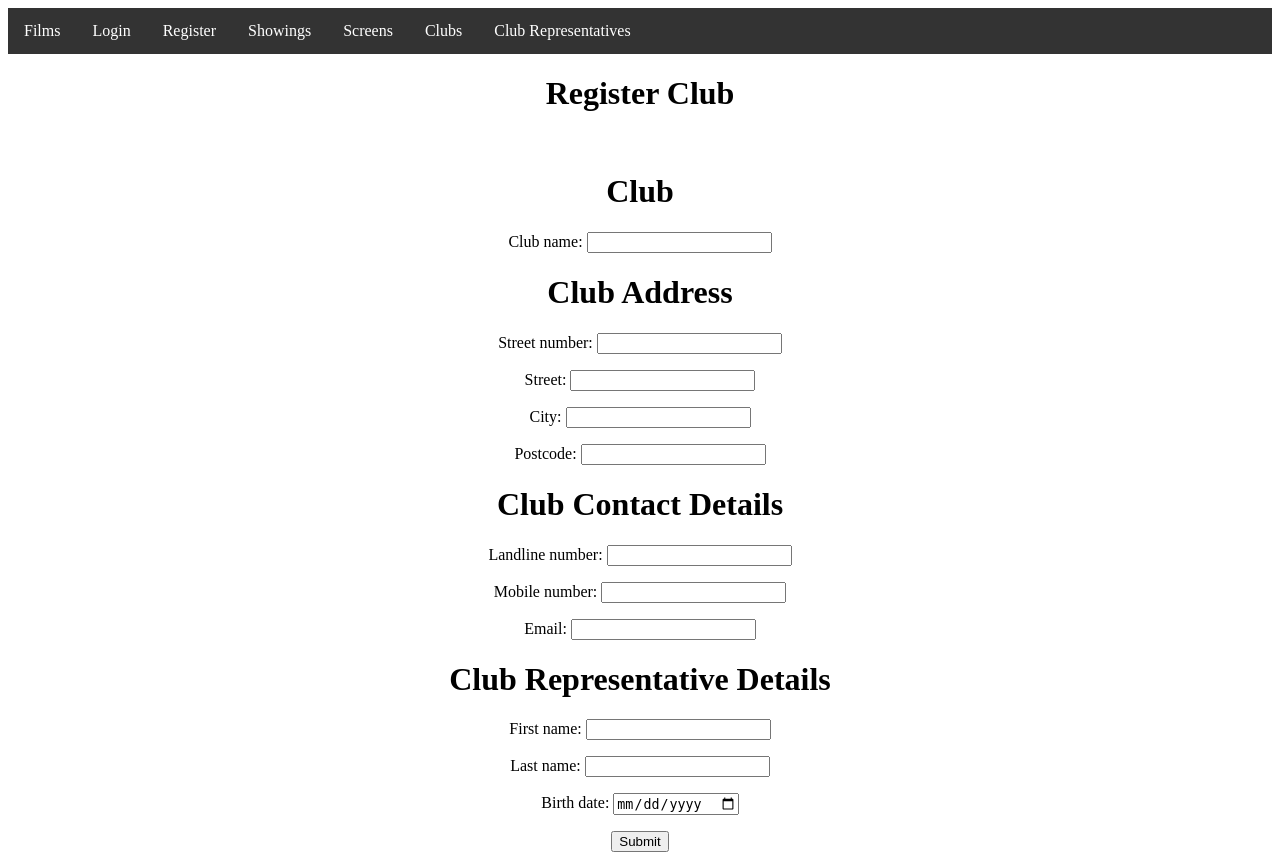
After one commit to LucaP97/ESDProject, a Django app: page /add_club/ in a window 1280 px wide. The commit adds this page. Run offline with Django 4.2, Linux system fonts and the light colour scheme.

Commit message:
club registration basically done

```diff
--- a/UWEFlix/forms.py
+++ b/UWEFlix/forms.py
@@ -1,5 +1,6 @@
 from django import forms
 from django.forms import ModelForm
+from django.forms.widgets import DateInput
 from .models import *
 
 
@@ -31,3 +32,21 @@ class ClubForm(forms.ModelForm):
     class Meta:
         model = Club
         fields = ['club_name']
+
+class ClubRepresentativeForm(forms.ModelForm):
+    class Meta:
+        model = ClubRepresentative
+        fields = ['first_name', 'last_name', 'birth_date']
+        widgets = {
+            'birth_date': forms.DateInput(attrs={'type': 'date', 'class': 'datepicker'})
+        }
+
+class AddressForm(forms.ModelForm):
+    class Meta:
+        model = Address
+        fields = ['street_number', 'street', 'city', 'postcode']
+
+class ContactForm(forms.ModelForm):
+    class Meta:
+        model = ContactDetails
+        fields = ['landline_number', 'mobile_number', 'email']
--- a/UWEFlix/models.py
+++ b/UWEFlix/models.py
@@ -1,5 +1,6 @@
 # from django.contrib.auth.models import AbstractUser
 from django.conf import settings
+#from django.utils.crypto import get_random_string
 from django.db import models
 
 # # users
@@ -100,8 +101,8 @@ class ClubRepresentative(models.Model):
     first_name = models.CharField(max_length=255)
     last_name = models.CharField(max_length=255)
     birth_date = models.DateField()
-    club_representative_number = models.IntegerField(unique=True)
-    # user = models.OneToOneField(settings.AUTH_USER_MODEL, on_delete=models.CASCADE)
+    club_representative_number = models.IntegerField(unique=True, null=True)
+    password = models.CharField(max_length=20, null=True)
 
     def __str__(self) -> str:
         return self.first_name
--- /dev/null
+++ b/UWEFlix/templates/UWEFlix/add_club.html
@@ -0,0 +1,47 @@
+{% extends 'UWEFlix/navbar.html' %}
+
+{% block content %}
+
+<html>
+  <head>
+    <link rel="stylesheet" href="/static/films.css">
+  </head>
+  <body>
+    <center>
+        <h1>Register Club</h1>
+        <br>
+
+        {% if submitted %}
+          The Club Representative Password is: <br>
+          {{ password }}
+
+        {% else %}
+
+        <form action="" method=POST>
+        {% csrf_token %}
+
+        <h1>Club</h1>
+
+          {{ club_form.as_p }}
+
+          <h1>Club Address</h1>
+
+          {{ address_form.as_p }}
+
+          <h1>Club Contact Details</h1>
+
+          {{ contact_form.as_p }}
+
+          <h1>Club Representative Details</h1>
+
+          {{ club_representative_form.as_p }}
+
+          <input type="submit" value="Submit" class="btn btn-success">
+
+        </form>
+      {% endif %}
+    </center>
+
+  </body>
+</html>
+{% endblock %}
--- a/UWEFlix/templates/UWEFlix/clubs.html
+++ b/UWEFlix/templates/UWEFlix/clubs.html
@@ -9,7 +9,7 @@
   <body>
     <h1>Clubs</h1>
 
-    <a href="#" class="btn btn-primary add-film-btn">Add Club</a>
+    <a href="{% url 'add_club' %}" class="btn btn-primary add-film-btn">Register a new club</a>
     <br><br>
 
       {% for club in clubs %}
--- a/UWEFlix/templates/UWEFlix/navbar.html
+++ b/UWEFlix/templates/UWEFlix/navbar.html
@@ -6,9 +6,6 @@
         <ul class="nav-list">
             <li class="nav-item">
                 <a class="nav-link" href="{% url 'films' %}">Films</a>
-            </li>
-            <li class="nav-item">
-                <a class="nav-link" href="#">About</a>
             </li>
             {% if user.is_authenticated %}
             <li class="nav-item">
--- a/UWEFlix/urls.py
+++ b/UWEFlix/urls.py
@@ -15,7 +15,8 @@ urlpatterns = [
     path('add_film/', views.add_film, name='add_film'),
     path('add_showing/', views.add_showing, name='add_showing'),
     path('add_screen/', views.add_screen, name='add_screen'),
-    path('update_film/<film_id>', views.update_film, name='update_film'),
-    path('update_screen/<screen_id>', views.update_screen, name='update_screen'),
-    path('update_club_representative/<clubrepresentative_id>', views.update_club_representative, name='update_club_representative'),
+    path('add_club/', views.register_club, name='add_club'),
+    path('update_film/<film_id>/', views.update_film, name='update_film'),
+    path('update_screen/<screen_id>/', views.update_screen, name='update_screen'),
+    path('update_club_representative/<clubrepresentative_id>/', views.update_club_representative, name='update_club_representative'),
 ]
--- a/UWEFlix/views.py
+++ b/UWEFlix/views.py
@@ -1,4 +1,5 @@
 from django.shortcuts import render, redirect
+from django.utils.crypto import get_random_string
 from django.contrib.auth import authenticate, login, logout
 from django.contrib.auth.forms import UserCreationForm
 from django.contrib import messages
@@ -43,7 +44,7 @@ def show_films(request):
     # # can chain these methods to create complex queries
     # query_set.filter().filter().order_by
 
-    return render(request, 'UWEFlix/films.html', {'name': 'Luca', 'films': list(queryset)})
+    return render(request, 'UWEFlix/films.html', {'films': list(queryset)})
     # # query_set = Film.objects.all()
 
     # # for film in query_set:
@@ -92,6 +93,45 @@ def add_showing(request):
             submitted = True
 
     return render(request, 'UWEFlix/add_showing.html', {'form': form, 'submitted':submitted})
+
+
+def register_club(request):
+    submitted = False
+    password = ''
+    if request.method == "POST":
+        club_form = ClubForm(request.POST)
+        club_representative_form = ClubRepresentativeForm(request.POST)
+        address_form = AddressForm(request.POST)
+        contact_form = ContactForm(request.POST)
+        if club_form.is_valid() and club_representative_form.is_valid() and address_form.is_valid() and contact_form.is_valid():
+            club = club_form.save()
+            club_representative = club_representative_form.save(commit=False)
+            club_representative.club = club
+            #club_representative.save()
+            address_form.save()
+            contact_form.save()
+            #club_representative_id = club_representative_form.cleaned_data.get('id')
+            password = get_random_string(length=8)
+            #club_representative = ClubRepresentative(id=club_representative_id)
+            club_representative.password = password
+            club_representative.save()
+            return HttpResponseRedirect('?submitted=True')
+    else:
+        club_form = ClubForm
+        club_representative_form = ClubRepresentativeForm
+        address_form = AddressForm
+        contact_form = ContactForm
+        if 'submitted' in request.GET:
+            submitted = True
+    return render(request, 'UWEFlix/add_club.html', {
+        'club_form': club_form,
+        'club_representative_form': club_representative_form,
+        'address_form': address_form,
+        'contact_form': contact_form,
+        'submitted': submitted,
+        'password': password
+    })
+
 
 def update_film(request, film_id):
     film = Film.objects.get(pk=film_id)
```
Also changed, not shown: UWEFlix/migrations/0006_clubrepresentative_password.py (added), UWEFlix/migrations/0007_alter_clubrepresentative_club_representative_number.py (added), db.sqlite3.
